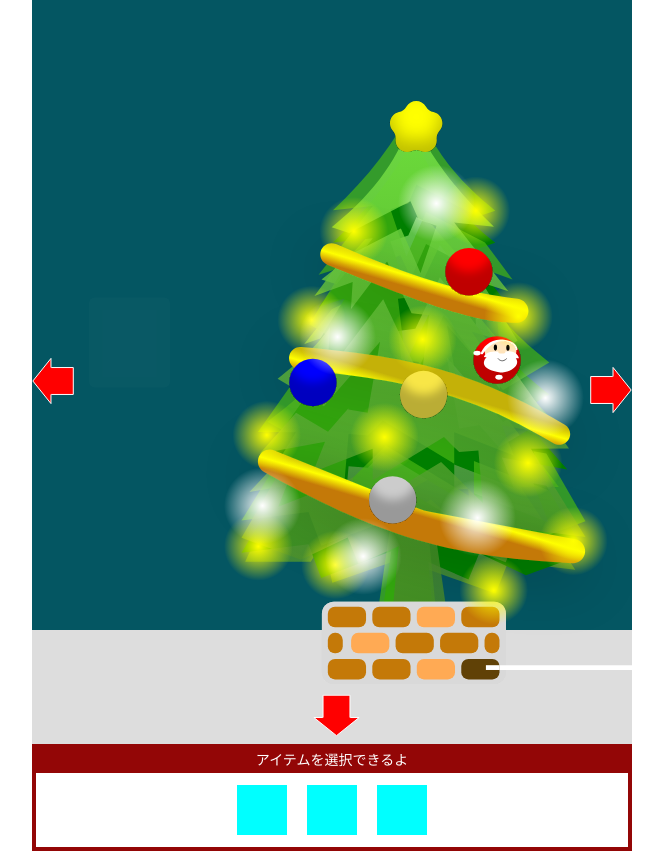
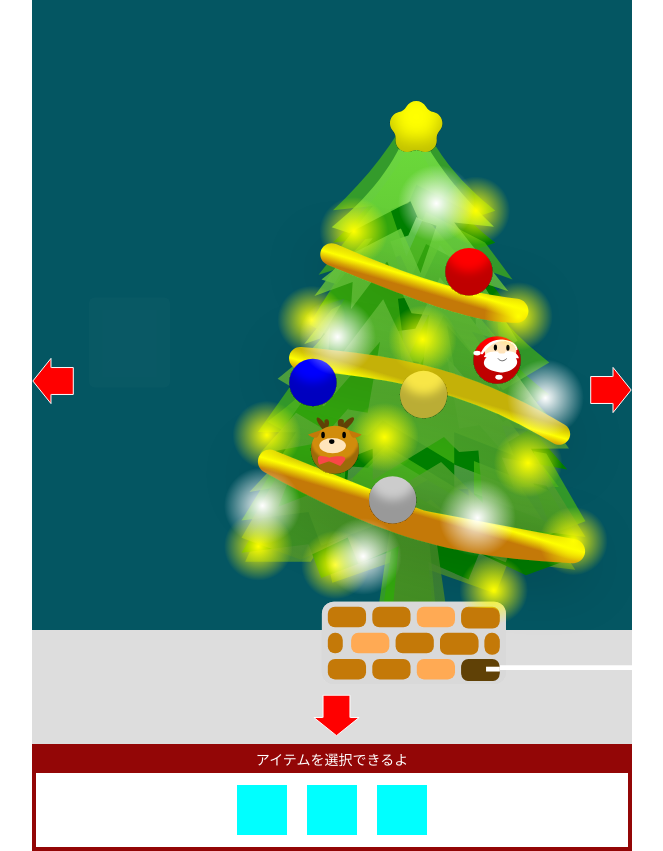
Before and after one commit to marimonon/advent2024_christmas, a React (Vite) app: page / in a window 1280 px wide. Shown: the whole page, without its empty margins (308-971 px from the left). Built offline with nearby package versions, Linux system fonts and the light colour scheme.

Commit message:
treeスイッチとトナカイ玉のcss

```diff
--- a/src/components/Rooms/TreeRoom.tsx
+++ b/src/components/Rooms/TreeRoom.tsx
@@ -4,10 +4,14 @@ import TreeRoomBg from "../Images/Tree/TreeRoomBg"
 import TreeImage from "../Images/Tree/TreeImage"
 import TreeLightImage from "../Images/Tree/TreeLightImage"
 import TreeWhiteImage from "../Images/Tree/TreeWhiteImage"
+import TreeSwitchImage from "../Images/Tree/TreeSwitchImage"
+import DeerballImage from "../Images/Tree/deerballImage"
 
 const TreeRoom: React.FC = () => {
   return (
     <div>
+      <DeerballImage css={deerCss} />
+      <TreeSwitchImage css={treeSwitchCss} />
       <TreeWhiteImage css={treeWhiteCss} />
       <TreeLightImage css={treeLightCss} />
       <TreeImage css={treeCss} />
@@ -17,6 +21,24 @@ const TreeRoom: React.FC = () => {
 }
 
 export default TreeRoom
+
+const deerCss = css`
+  position: absolute;
+  width: 9%;
+  height: auto;
+  top: 56%;
+  left: 46%;
+  z-index: 4;
+`
+
+const treeSwitchCss = css`
+  position: absolute;
+  width: 10%;
+  height: auto;
+  right: 22%;
+  bottom: 8.5%;
+  z-index: 4;
+`
 
 const treeWhiteCss = css`
   position: absolute;
```
